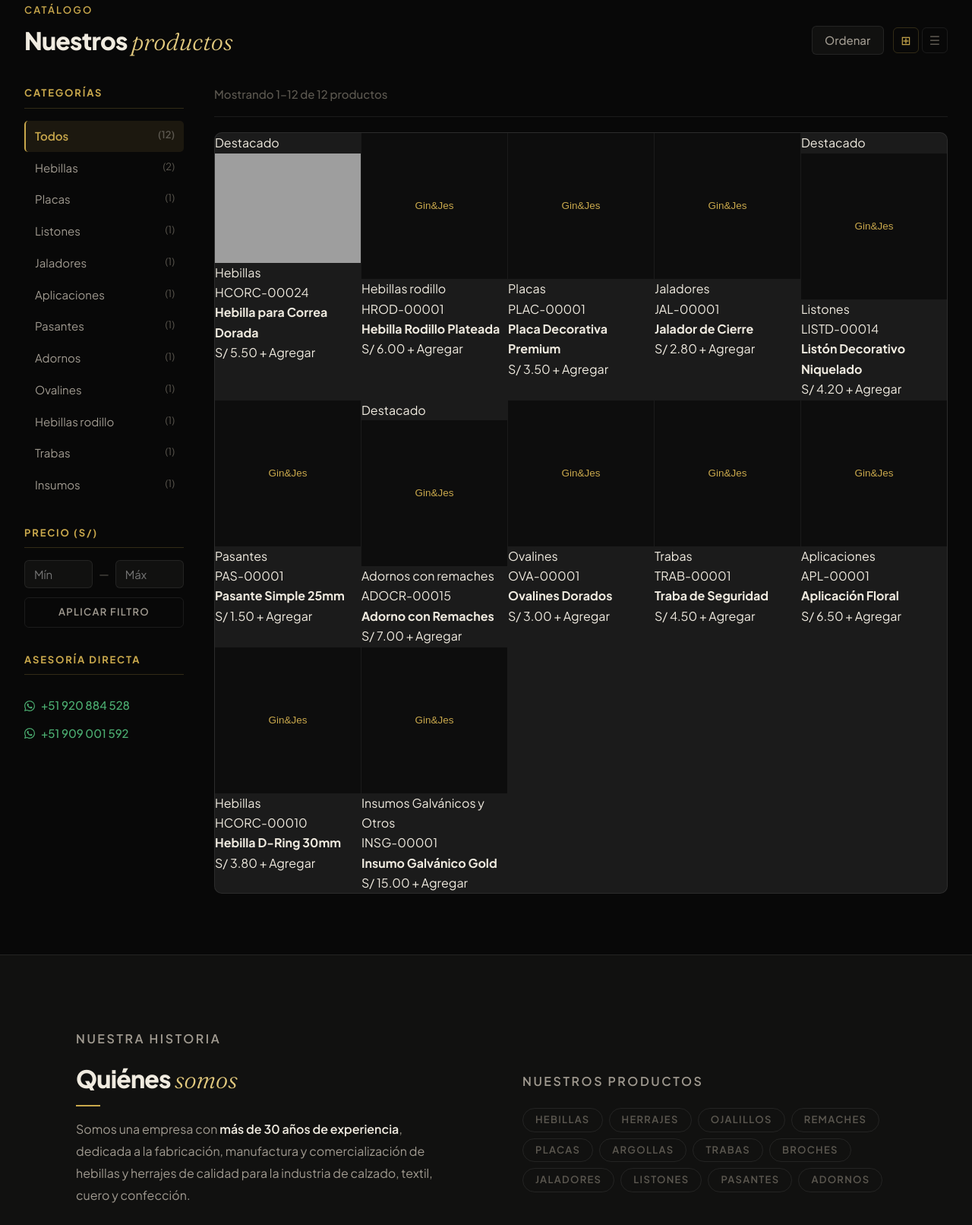
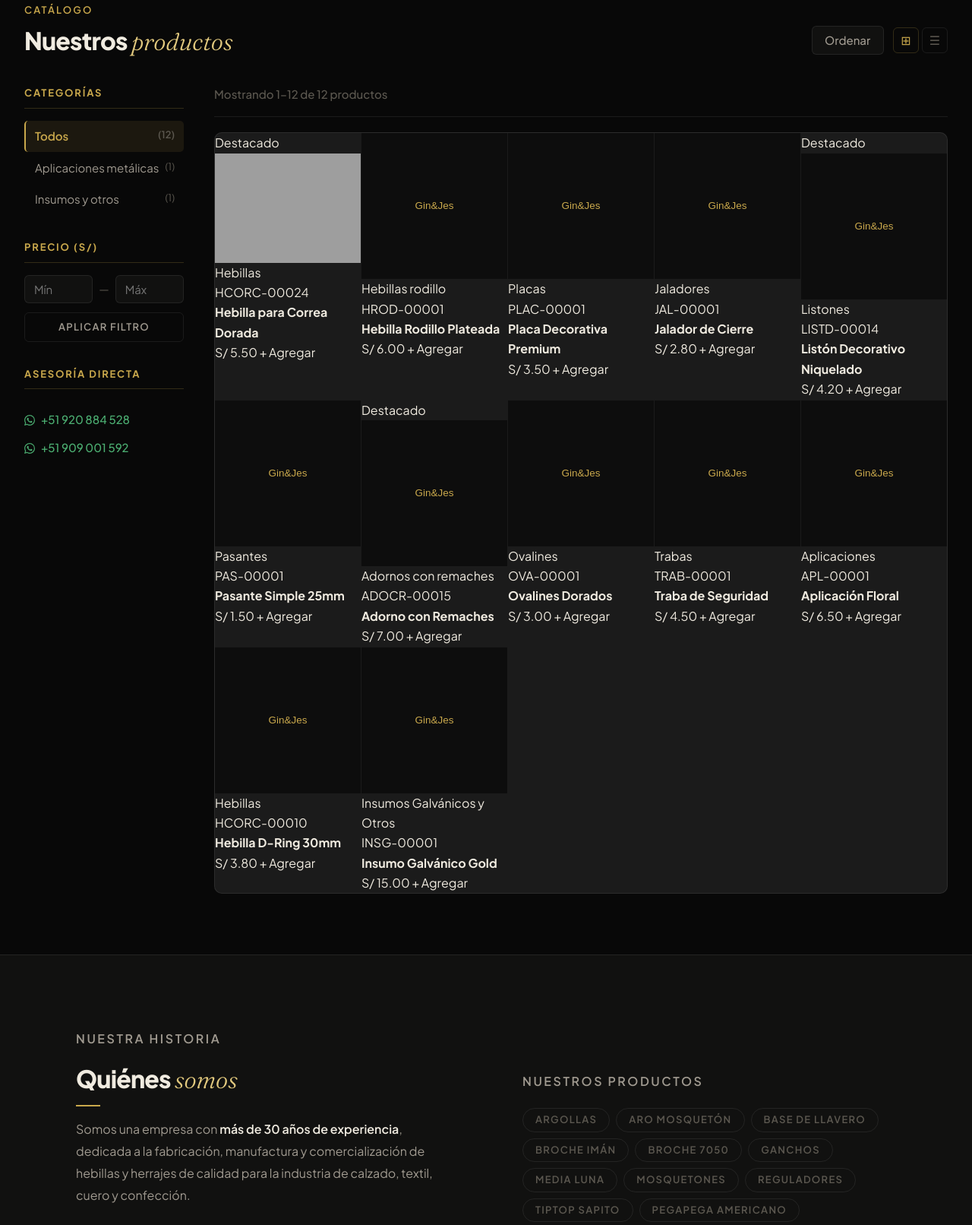
Before and after one commit to mcontrerasmalpar-pixel/tienda-web, a plain HTML site: page index.html in a window 1280 px wide. Shown: the part 1188-2800 px from the top of the page at 76% size. Drawn offline with nearby package versions, Linux system fonts and the light colour scheme; grey boxes are pictures that could not be loaded.

Commit message:
feat: sidebar con categorías reales del catálogo actual

```diff
--- a/index.html
+++ b/index.html
@@ -78,25 +78,25 @@
 <!-- ── TICKER ── -->
 <div class="ticker" aria-hidden="true">
   <div class="ticker-track">
-    <span>Hebillas para Calzado</span><span class="dot">◆</span>
     <span>Herrajes de Zamak</span><span class="dot">◆</span>
-    <span>Ojalillos</span><span class="dot">◆</span>
-    <span>Remaches</span><span class="dot">◆</span>
-    <span>Placas Decorativas</span><span class="dot">◆</span>
     <span>Argollas</span><span class="dot">◆</span>
-    <span>Trabas</span><span class="dot">◆</span>
     <span>Broches</span><span class="dot">◆</span>
-    <span>Pasantes</span><span class="dot">◆</span>
-    <span>Jaladores</span><span class="dot">◆</span>
-    <span>Listones</span><span class="dot">◆</span>
+    <span>Mosquetones</span><span class="dot">◆</span>
+    <span>Reguladores</span><span class="dot">◆</span>
+    <span>Media Luna</span><span class="dot">◆</span>
+    <span>Base de Llavero</span><span class="dot">◆</span>
+    <span>Ganchos</span><span class="dot">◆</span>
+    <span>Pegapega Americano</span><span class="dot">◆</span>
+    <span>Pegapega Grado B</span><span class="dot">◆</span>
+    <span>Tiptop Sapito</span><span class="dot">◆</span>
     <span>Delivery Lima y provincias</span><span class="dot">◆</span>
     <!-- dup -->
-    <span>Hebillas para Calzado</span><span class="dot">◆</span>
     <span>Herrajes de Zamak</span><span class="dot">◆</span>
-    <span>Ojalillos</span><span class="dot">◆</span>
-    <span>Remaches</span><span class="dot">◆</span>
-    <span>Placas Decorativas</span><span class="dot">◆</span>
     <span>Argollas</span><span class="dot">◆</span>
+    <span>Broches</span><span class="dot">◆</span>
+    <span>Mosquetones</span><span class="dot">◆</span>
+    <span>Reguladores</span><span class="dot">◆</span>
+    <span>Media Luna</span><span class="dot">◆</span>
   </div>
 </div>
 
@@ -155,17 +155,8 @@
         <p class="sidebar-ttl">Categorías</p>
         <ul id="sidebar-cats" role="list">
           <li><button class="cat-btn active" data-cat="all" onclick="filterProducts(null)">Todos <span id="count-all"></span></button></li>
-          <li><button class="cat-btn" data-cat="Hebillas" onclick="filterProducts('Hebillas')">Hebillas <span id="count-Hebillas"></span></button></li>
-          <li><button class="cat-btn" data-cat="Placas" onclick="filterProducts('Placas')">Placas <span id="count-Placas"></span></button></li>
-          <li><button class="cat-btn" data-cat="Listones" onclick="filterProducts('Listones')">Listones <span id="count-Listones"></span></button></li>
-          <li><button class="cat-btn" data-cat="Jaladores" onclick="filterProducts('Jaladores')">Jaladores <span id="count-Jaladores"></span></button></li>
-          <li><button class="cat-btn" data-cat="Aplicaciones" onclick="filterProducts('Aplicaciones')">Aplicaciones <span id="count-Aplicaciones"></span></button></li>
-          <li><button class="cat-btn" data-cat="Pasantes" onclick="filterProducts('Pasantes')">Pasantes <span id="count-Pasantes"></span></button></li>
-          <li><button class="cat-btn" data-cat="Adornos con remaches" onclick="filterProducts('Adornos con remaches')">Adornos <span id="count-Adornos con remaches"></span></button></li>
-          <li><button class="cat-btn" data-cat="Ovalines" onclick="filterProducts('Ovalines')">Ovalines <span id="count-Ovalines"></span></button></li>
-          <li><button class="cat-btn" data-cat="Hebillas rodillo" onclick="filterProducts('Hebillas rodillo')">Hebillas rodillo <span id="count-Hebillas rodillo"></span></button></li>
-          <li><button class="cat-btn" data-cat="Trabas" onclick="filterProducts('Trabas')">Trabas <span id="count-Trabas"></span></button></li>
-          <li><button class="cat-btn" data-cat="Insumos Galvánicos y Otros" onclick="filterProducts('Insumos Galvánicos y Otros')">Insumos <span id="count-Insumos Galvánicos y Otros"></span></button></li>
+          <li><button class="cat-btn" data-cat="Aplicaciones" onclick="filterProducts('Aplicaciones')">Aplicaciones metálicas <span id="count-Aplicaciones"></span></button></li>
+          <li><button class="cat-btn" data-cat="Insumos Galvánicos y Otros" onclick="filterProducts('Insumos Galvánicos y Otros')">Insumos y otros <span id="count-Insumos Galvánicos y Otros"></span></button></li>
         </ul>
       </div>
       <div class="sidebar-block">
@@ -219,18 +210,18 @@
     <div>
       <p class="eyebrow" style="padding-top:3.5rem">Nuestros productos</p>
       <div class="tags" role="list">
-        <span class="tag" role="listitem">Hebillas</span>
-        <span class="tag" role="listitem">Herrajes</span>
-        <span class="tag" role="listitem">Ojalillos</span>
-        <span class="tag" role="listitem">Remaches</span>
-        <span class="tag" role="listitem">Placas</span>
         <span class="tag" role="listitem">Argollas</span>
-        <span class="tag" role="listitem">Trabas</span>
-        <span class="tag" role="listitem">Broches</span>
-        <span class="tag" role="listitem">Jaladores</span>
-        <span class="tag" role="listitem">Listones</span>
-        <span class="tag" role="listitem">Pasantes</span>
-        <span class="tag" role="listitem">Adornos</span>
+        <span class="tag" role="listitem">Aro Mosquetón</span>
+        <span class="tag" role="listitem">Base de Llavero</span>
+        <span class="tag" role="listitem">Broche Imán</span>
+        <span class="tag" role="listitem">Broche 7050</span>
+        <span class="tag" role="listitem">Ganchos</span>
+        <span class="tag" role="listitem">Media Luna</span>
+        <span class="tag" role="listitem">Mosquetones</span>
+        <span class="tag" role="listitem">Reguladores</span>
+        <span class="tag" role="listitem">Tiptop Sapito</span>
+        <span class="tag" role="listitem">Pegapega Americano</span>
+        <span class="tag" role="listitem">Pegapega Grado B</span>
       </div>
     </div>
   </div>
```
